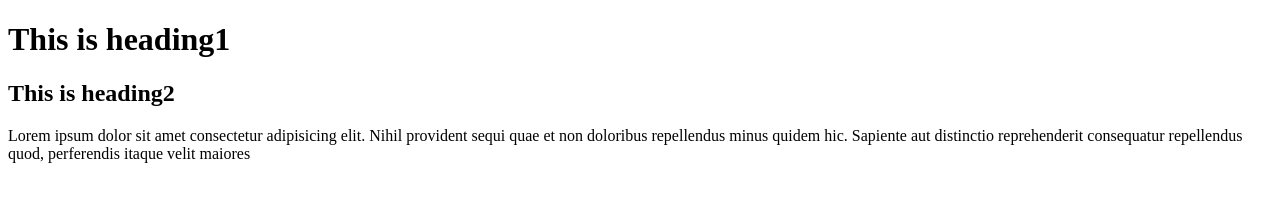
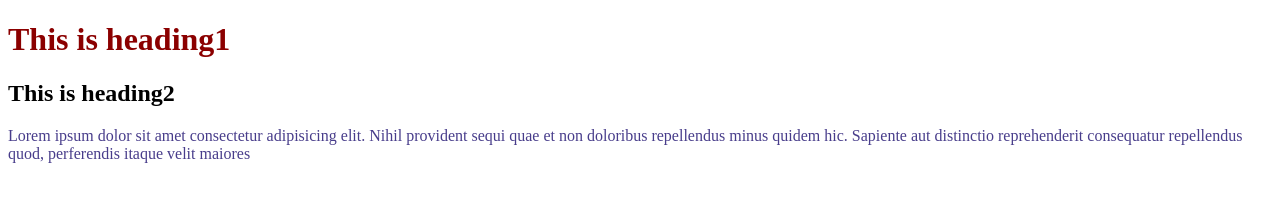
Before and after one commit to humayranurananna/my-second-repo, a plain HTML site: page index.html in a window 1280 px wide. Drawn offline with Linux system fonts and the light colour scheme.

Commit message:
stylesheet added

```diff
--- a/index.html
+++ b/index.html
@@ -5,6 +5,7 @@
     <meta http-equiv="X-UA-Compatible" content="IE=edge">
     <meta name="viewport" content="width=device-width, initial-scale=1.0">
     <title>My Second Github Repo</title>
+    <link rel="stylesheet" href="style.css">
 </head>
 <body>
     <h1>This is heading1</h1>
--- /dev/null
+++ b/style.css
@@ -0,0 +1,6 @@
+h1{
+    color: darkred;
+}
+p{
+    color: darkslateblue;
+}
```
